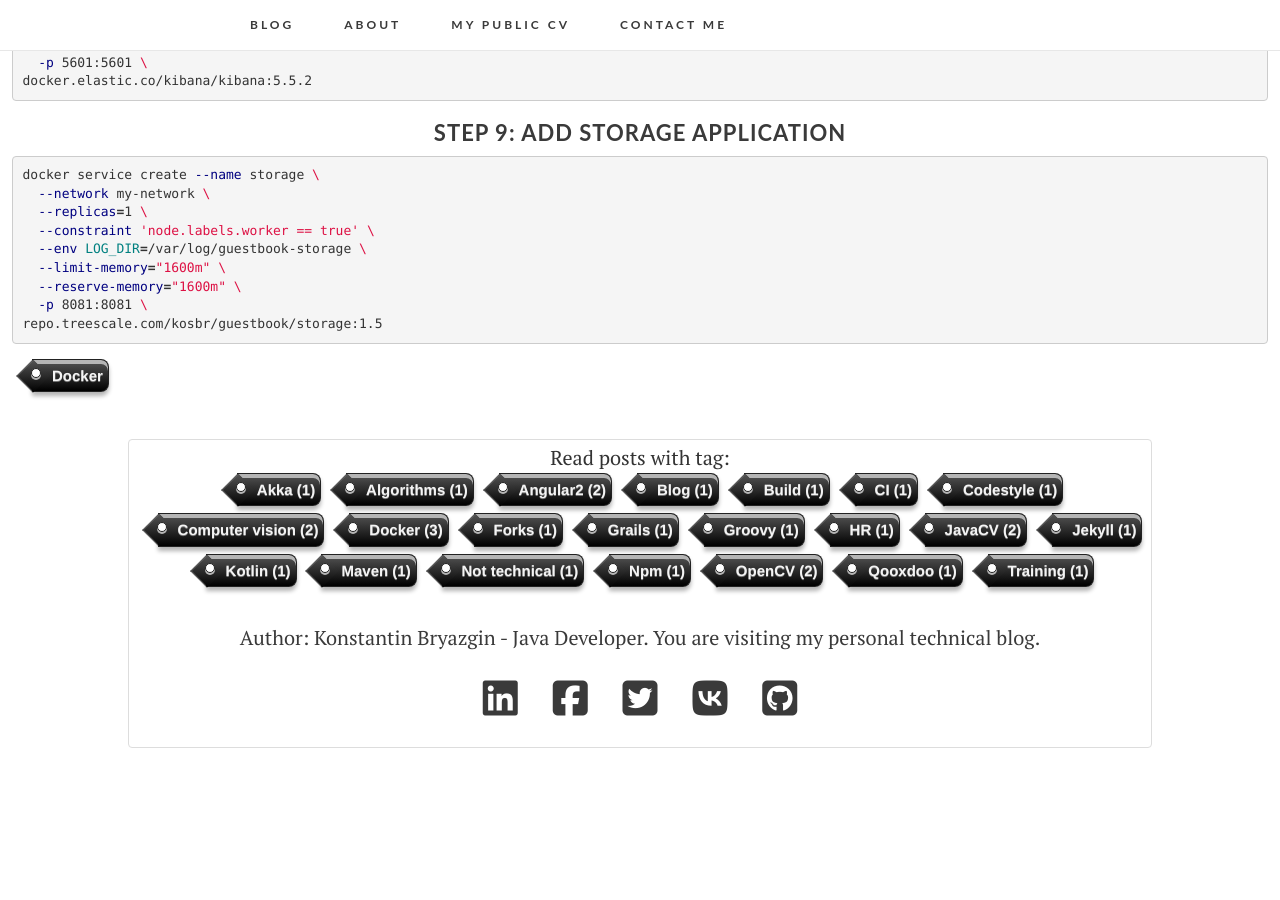
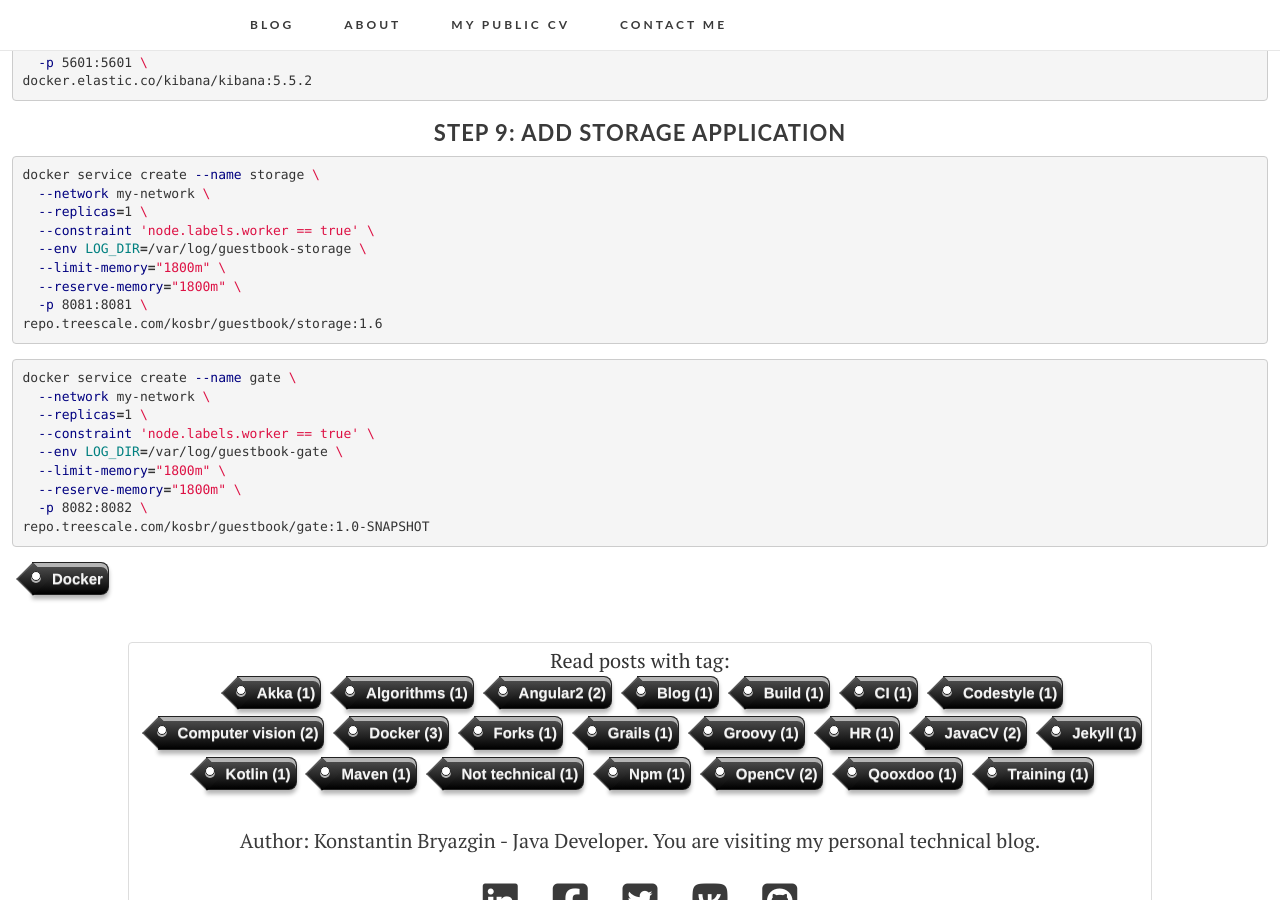
Before and after one commit to kosbr/kosbr.github.io, a Jekyll site: the page built from _posts/2017-09-19-creation-swarm.markdown, in a window 1280 px wide and 900 px high, scrolled down 3120 px. Built offline with Jekyll 4.4.1, drawn with Linux system fonts in a browser that asks for light colours; nearby versions of some CDN libraries; before the commit the page ends 3888 px from its top, so only the background shows below that; some of the changed text lies outside the part shown.

Commit message:
commands

```diff
--- a/_posts/2017-09-19-creation-swarm.markdown
+++ b/_posts/2017-09-19-creation-swarm.markdown
@@ -79,7 +79,7 @@
   --constraint 'node.labels.cassandra1 == true' \
   --limit-memory="2500m" \
   --reserve-memory="2500m" \
-  cassandra:3.11
+  repo.treescale.com/kosbr/cassandra:3.11
 
 docker service create \
   --name cassandra2 \
@@ -92,7 +92,7 @@
   --constraint 'node.labels.cassandra2 == true' \
   --limit-memory="2500m" \
   --reserve-memory="2500m" \
-  cassandra:3.11
+  repo.treescale.com/kosbr/cassandra:3.11
 
   docker service create \
   --name cassandra3 \
@@ -105,7 +105,7 @@
   --constraint 'node.labels.cassandra3 == true' \
   --limit-memory="2500m" \
   --reserve-memory="2500m" \
-  cassandra:3.11
+  repo.treescale.com/kosbr/cassandra:3.11
 {% endhighlight %}
 
 Then, create keyspace with simple replication strategy and replications number = 2. Don't
@@ -179,8 +179,21 @@
   --replicas=1 \
   --constraint 'node.labels.worker == true' \
   --env LOG_DIR=/var/log/guestbook-storage \
-  --limit-memory="1600m" \
-  --reserve-memory="1600m" \
+  --limit-memory="1800m" \
+  --reserve-memory="1800m" \
   -p 8081:8081 \
-repo.treescale.com/kosbr/guestbook/storage:1.5
+repo.treescale.com/kosbr/guestbook/storage:1.6
 {% endhighlight %}
+
+
+{% highlight bash %}
+docker service create --name gate \
+  --network my-network \
+  --replicas=1 \
+  --constraint 'node.labels.worker == true' \
+  --env LOG_DIR=/var/log/guestbook-gate \
+  --limit-memory="1800m" \
+  --reserve-memory="1800m" \
+  -p 8082:8082 \
+repo.treescale.com/kosbr/guestbook/gate:1.0-SNAPSHOT
+{% endhighlight %}
```
Also changed, not shown: other parts of _posts/2017-09-19-creation-swarm.markdown (+2 -2 lines), 1 other file.
